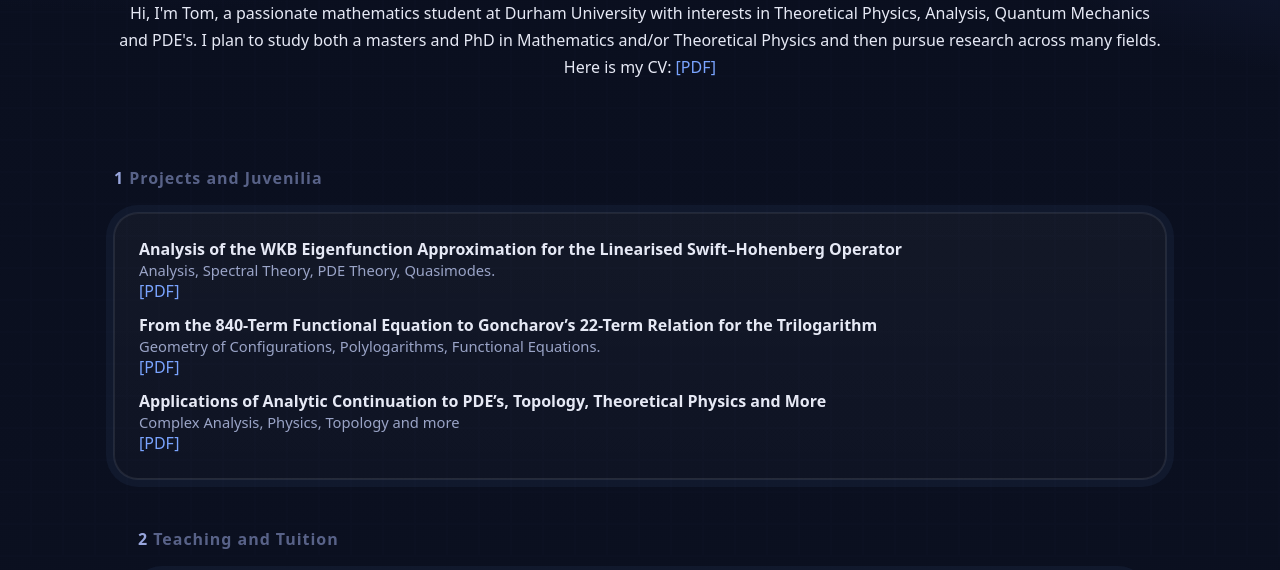
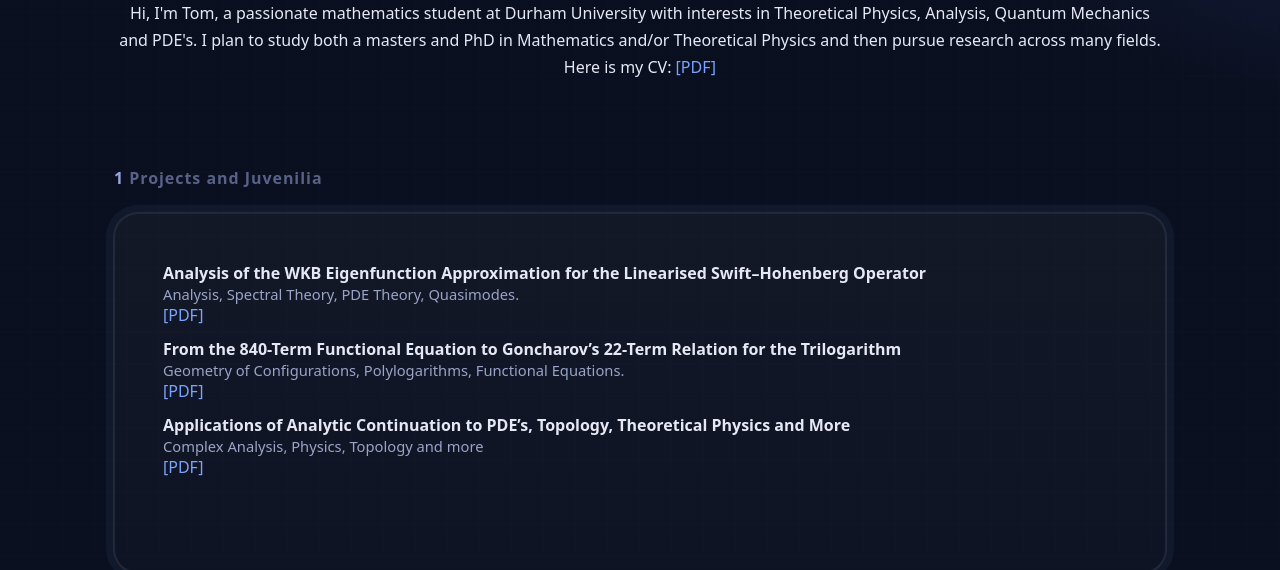
Before and after one commit to TomMacauley/TomMacauley.github.io, a plain HTML site: page index.html in a window 1280 px wide. Shown: the part 243-813 px from the top of the page. Drawn offline with Linux system fonts and the light colour scheme.

Commit message:
Update index.html

```diff
--- a/index.html
+++ b/index.html
@@ -84,6 +84,18 @@
     .num span{opacity:.55}
     h2{font-size: clamp(1.6rem, 1.5vw + 1rem, 2.2rem); margin:0}
     p{line-height:1.7}
+
+    /* make both cards the same size */
+#research .card.ringed,
+#teaching .card.ringed {
+  width: 100%;
+  min-height: clamp(360px, 40vh, 520px); /* pick the range you like */
+  padding: 24px;                         /* keep padding consistent */
+  border-radius: 24px;                   /* same rounding */
+  border: 1px solid rgba(255,255,255,.08);
+}
+
+
 
     /* ---- Two-column content ---- */
    .two {display: grid;grid-template-columns: 1fr; /* one full-width column */}
```
